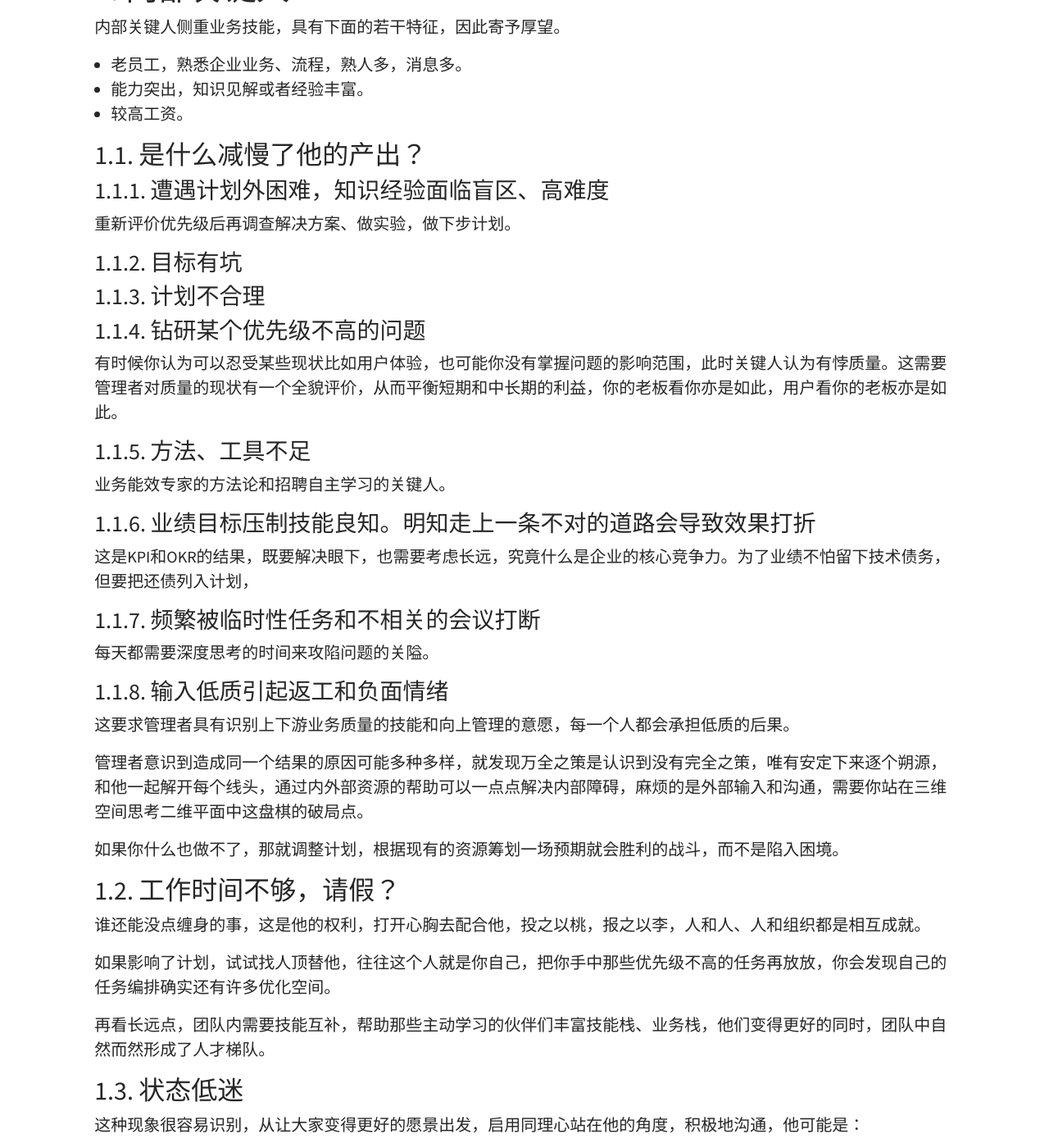
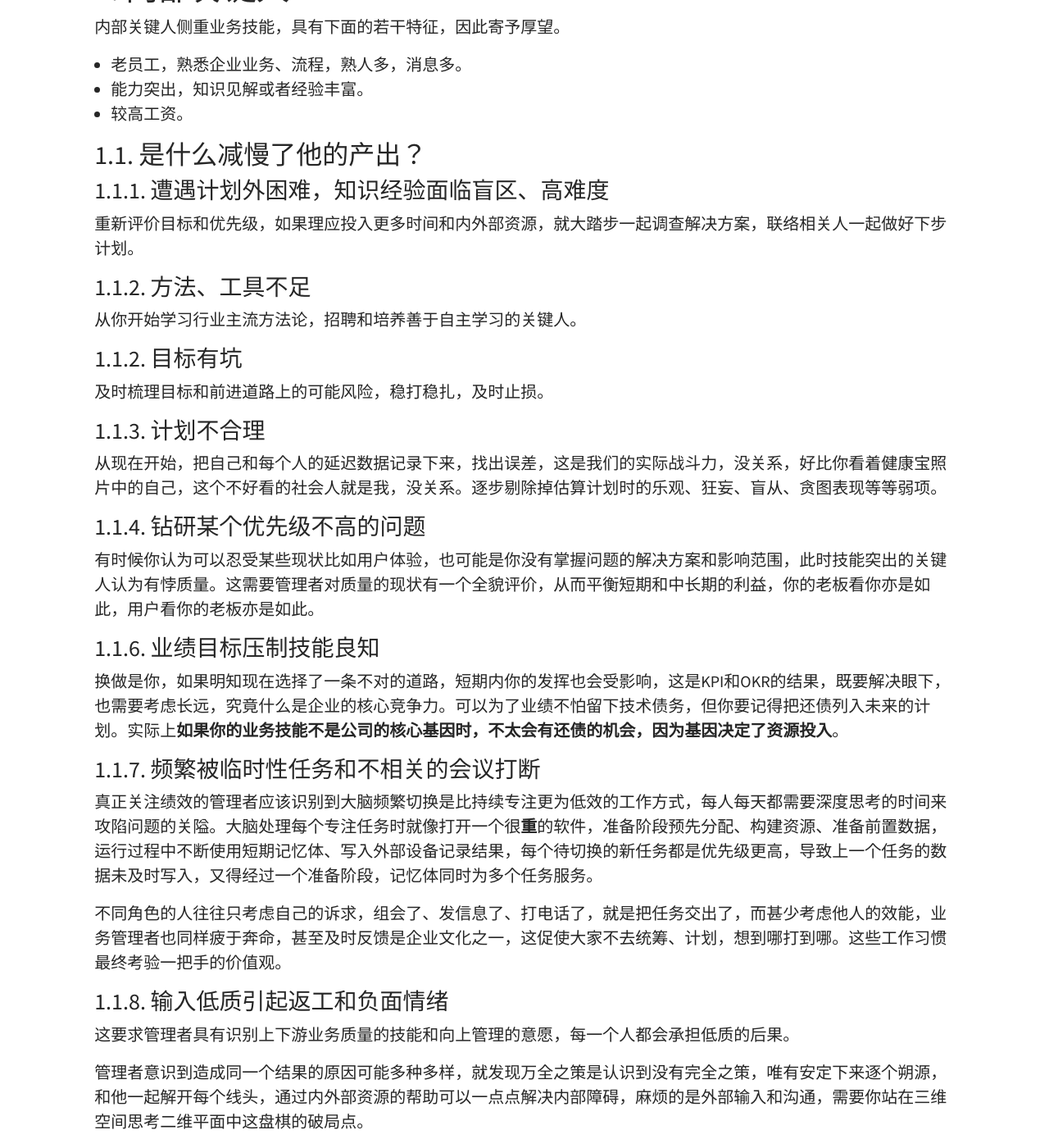
Before and after one commit to hubugui/hubugui.github.io, a Jekyll site: the page built from _posts/2022-10-29-团队创造价值低-3-关键人.md, in a window 1280 px wide and 1400 px high, scrolled down 1337 px. Shown: the whole window at 82% size. Built offline with Jekyll 4.4.1, drawn with Linux system fonts in a browser that asks for light colours; comment, search, counter and statistics services are not loaded; some of the changed text lies outside the part shown.

Commit message:
Update 2022-10-29-团队创造价值低-3-关键人.md

```diff
--- a/_posts/2022-10-29-团队创造价值低-3-关键人.md
+++ b/_posts/2022-10-29-团队创造价值低-3-关键人.md
@@ -27,9 +27,9 @@ excerpt_separator: <!--more-->
 
 企业也为**关键人**投入更多的资源，使得无论谋求价值还是计算成本，他们成为了经营业绩的天气预报，遭遇困境时率先理性地从关键人入手，快速打开局面。
 
-# 冷静、信任的领导力
+# 扫清障碍的领导力
 
-有效的管理者具有棋手的冷静，带着信任去观察你的关键人遇到了什么，为每个人投入低成本、拿到高业绩的工作活动扫清障碍，这是领导力的一个侧面。
+有效的管理者具有棋手的冷静，带着信任去观察你的关键人遇到了什么，为每个人投入低成本、拿到高业绩的工作活动扫清障碍，这就是领导力。
 
 # 1. 内部关键人
 
@@ -42,24 +42,27 @@ excerpt_separator: <!--more-->
 ## 1.1. 是什么减慢了他的产出？
 
 ### 1.1.1. 遭遇计划外困难，知识经验面临盲区、高难度
-重新评价优先级后再调查解决方案、做实验，做下步计划。
+重新评价目标和优先级，如果理应投入更多时间和内外部资源，就大踏步一起调查解决方案，联络相关人一起做好下步计划。
+
+### 1.1.2. 方法、工具不足
+从你开始学习行业主流方法论，招聘和培养善于自主学习的关键人。
 
 ### 1.1.2. 目标有坑
-
+及时梳理目标和前进道路上的可能风险，稳打稳扎，及时止损。
 
 ### 1.1.3. 计划不合理
+从现在开始，把自己和每个人的延迟数据记录下来，找出误差，这是我们的实际战斗力，没关系，好比你看着健康宝照片中的自己，这个不好看的社会人就是我，没关系。逐步剔除掉估算计划时的乐观、狂妄、盲从、贪图表现等等弱项。
 
 ### 1.1.4. 钻研某个优先级不高的问题
-有时候你认为可以忍受某些现状比如用户体验，也可能你没有掌握问题的影响范围，此时关键人认为有悖质量。这需要管理者对质量的现状有一个全貌评价，从而平衡短期和中长期的利益，你的老板看你亦是如此，用户看你的老板亦是如此。
+有时候你认为可以忍受某些现状比如用户体验，也可能是你没有掌握问题的解决方案和影响范围，此时技能突出的关键人认为有悖质量。这需要管理者对质量的现状有一个全貌评价，从而平衡短期和中长期的利益，你的老板看你亦是如此，用户看你的老板亦是如此。
 
-### 1.1.5. 方法、工具不足
-业务能效专家的方法论和招聘自主学习的关键人。
-
-### 1.1.6. 业绩目标压制技能良知。明知走上一条不对的道路会导致效果打折
-这是KPI和OKR的结果，既要解决眼下，也需要考虑长远，究竟什么是企业的核心竞争力。为了业绩不怕留下技术债务，但要把还债列入计划，
+### 1.1.6. 业绩目标压制技能良知
+换做是你，如果明知现在选择了一条不对的道路，短期内你的发挥也会受影响，这是KPI和OKR的结果，既要解决眼下，也需要考虑长远，究竟什么是企业的核心竞争力。可以为了业绩不怕留下技术债务，但你要记得把还债列入未来的计划。实际上**如果你的业务技能不是公司的核心基因时，不太会有还债的机会，因为基因决定了资源投入**。
 
 ### 1.1.7. 频繁被临时性任务和不相关的会议打断
-每天都需要深度思考的时间来攻陷问题的关隘。
+真正关注绩效的管理者应该识别到大脑频繁切换是比持续专注更为低效的工作方式，每人每天都需要深度思考的时间来攻陷问题的关隘。大脑处理每个专注任务时就像打开一个很**重**的软件，准备阶段预先分配、构建资源、准备前置数据，运行过程中不断使用短期记忆体、写入外部设备记录结果，每个待切换的新任务都是优先级更高，导致上一个任务的数据未及时写入，又得经过一个准备阶段，记忆体同时为多个任务服务。
+
+不同角色的人往往只考虑自己的诉求，组会了、发信息了、打电话了，就是把任务交出了，而甚少考虑他人的效能，业务管理者也同样疲于奔命，甚至及时反馈是企业文化之一，这促使大家不去统筹、计划，想到哪打到哪。这些工作习惯最终考验一把手的价值观。
 
 ### 1.1.8. 输入低质引起返工和负面情绪
 这要求管理者具有识别上下游业务质量的技能和向上管理的意愿，每一个人都会承担低质的后果。
```
